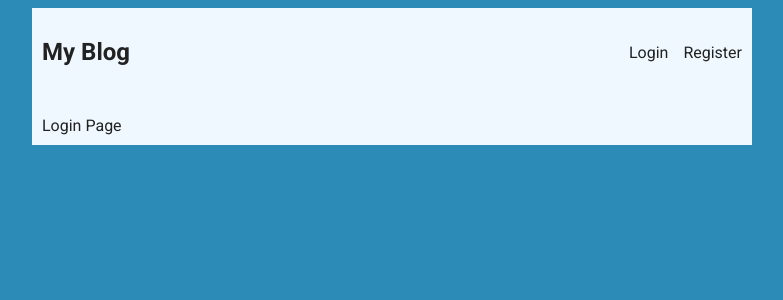
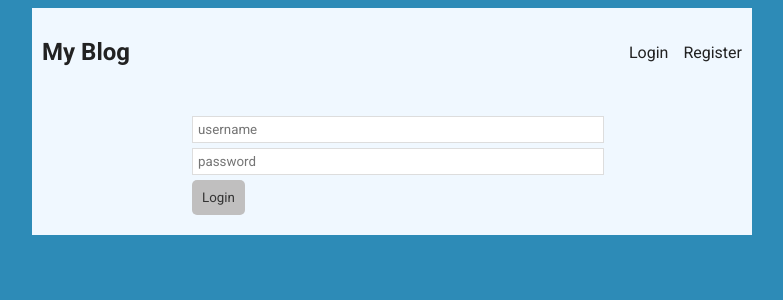
Before and after one commit to samocain93/mern-blog, a React (Create React App) app in the folder client/: page /login in a window 1280 px wide. Shown: the top 300 px of the page, without its empty margins (248-1031 px from the left). Built offline with nearby package versions, Linux system fonts and the light colour scheme.

Commit message:
added login and register styling

```diff
--- a/client/src/App.css
+++ b/client/src/App.css
@@ -2,7 +2,6 @@ body {
   color: #222;
   font-family: 'Roboto', sans-serif;
   background-color: rgb(45, 139, 183);
-
 }
 
 img {
@@ -63,10 +62,46 @@ header nav {
 
 .author {
   color: #333;
-
 }
 
 .summary {
   margin: 10px 0;
   line-height: 1.4rem;
 }
+
+.login,
+.register {
+  margin: 10px auto;
+  max-width: 400px;
+}
+
+input {
+  display: block;
+  margin-bottom: 5px;
+  width: 100%;
+  padding: 5px;
+  border: 0;
+  background-color: #fff;
+  border: 1px solid #ddd;
+  font-family: 'Roboto', sans-serif;
+
+}
+
+input::placeholder {
+  font-family: 'Roboto', sans-serif;
+
+}
+
+button {
+  font-family: 'Roboto', sans-serif;
+  padding: 10px;
+  border-radius: 5px;
+  border: 0;
+  background-color: rgb(192, 191, 191);
+  color: #333;
+  cursor: pointer;
+}
+
+button:hover {
+  background-color: #ddd;
+}
--- a/client/src/App.js
+++ b/client/src/App.js
@@ -3,18 +3,19 @@ import Post from './components/Post.js';
 import Header from './components/Header';
 import Layout from './Layout';
 import { Route, Routes } from 'react-router-dom';
+import IndexPage from './pages/IndexPage';
+import LoginPage from './pages/LoginPage';
+import RegisterPage from './pages/RegisterPage';
 
 function App() {
   return (
     <>
       <Routes>
         <Route path='/' element={<Layout />}>
-          <Route index element={<Post />} />
-
-          <Route path={'/login'} element={<div>Login Page</div>}></Route>
+          <Route index element={<IndexPage />} />
+          <Route path='/login' element={<LoginPage />}></Route>
+          <Route path='/register' element={<RegisterPage />}></Route>
         </Route>
-
-        <Route path={'/register'} element></Route>
       </Routes>
     </>
   );
--- /dev/null
+++ b/client/src/pages/LoginPage.js
@@ -0,0 +1,9 @@
+export default function LoginPage() {
+    return (
+       <form className='login'>
+            <input type="text" placeholder='username' />
+            <input type="password" placeholder='password' />
+            <button>Login</button>
+       </form>
+    )
+}
--- /dev/null
+++ b/client/src/pages/RegisterPage.js
@@ -0,0 +1,9 @@
+export default function RegisterPage() {
+        return (
+           <form className='register'>
+                <input type="text" placeholder='username' />
+                <input type="password" placeholder='password' />
+                <button>Register</button>
+           </form>
+        )
+    }
```
